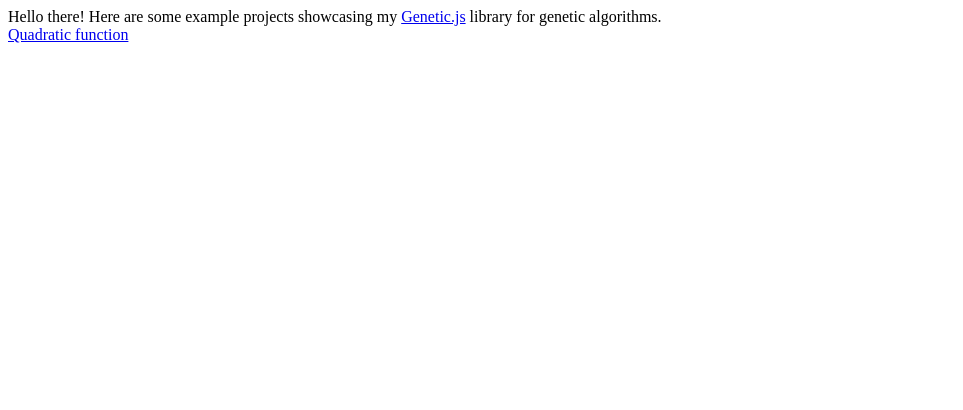
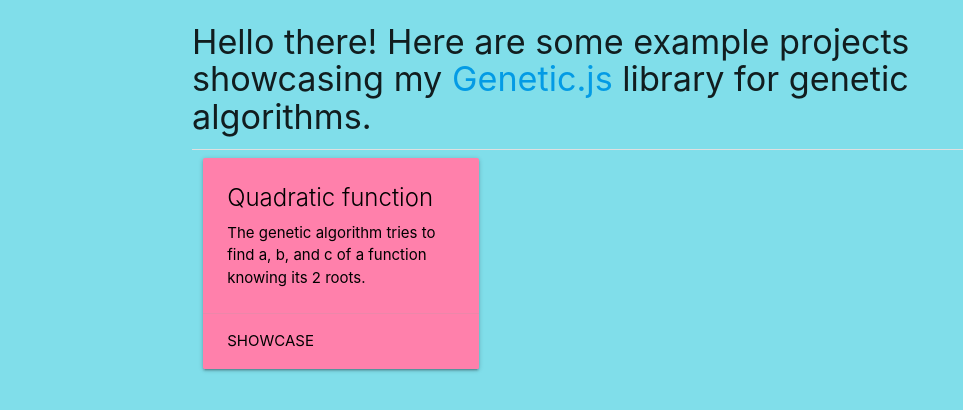
Before and after one commit to shilangyu/genetic.ts, a website: page docs/index.html in a window 1280 px wide. Shown: the whole page, without its empty margins (0-963 px from the left). Drawn offline with nearby package versions, Linux system fonts and the light colour scheme.

Commit message:
visual enhancement

```diff
--- a/docs/index.html
+++ b/docs/index.html
@@ -1,14 +1,51 @@
 <!DOCTYPE html>
 <html>
-<head>
-	<meta charset="utf-8" />
-	<meta http-equiv="X-UA-Compatible" content="IE=edge">
-	<title>Genetic.js</title>
-	<meta name="viewport" content="width=device-width, initial-scale=1">
-</head>
-<body>
-	Hello there! Here are some example projects showcasing my <a href="https://github.com/shilangyu/Genetic.js">Genetic.js</a> library for genetic algorithms. <br>
+	<head>
+		<meta charset="utf-8" />
+		<meta http-equiv="X-UA-Compatible" content="IE=edge" />
+		<title>Genetic.js</title>
+		<link
+			rel="stylesheet"
+			href="https://cdnjs.cloudflare.com/ajax/libs/materialize/1.0.0/css/materialize.min.css"
+		/>
+		<link
+			rel="stylesheet"
+			href="https://fonts.googleapis.com/icon?family=Material+Icons"
+		/>
+		<script
+			src="https://cdnjs.cloudflare.com/ajax/libs/materialize/1.0.0/js/materialize.min.js"
+			defer
+		></script>
+		<meta name="viewport" content="width=device-width, initial-scale=1" />
+	</head>
+	<body class="container cyan lighten-3">
+		<h4>
+			Hello there! Here are some example projects showcasing my
+			<a href="https://github.com/shilangyu/Genetic.js">Genetic.js</a> library
+			for genetic algorithms.
+		</h4>
+		<div class="divider"></div>
+		<div class="row" id="previews"></div>
 
-	<a href="./quadratic_function.html">Quadratic function</a>
-</body>
+		<script>
+			const Card = (title, desc, href) => `
+				<div class="col s12 m6 l4">
+					<div class="card pink accent-1 hoverable">
+						<div class="card-content black-text">
+							<span class="card-title">${title}</span>
+							<p>${desc}</p>
+						</div>
+						<div class="card-action">
+							<a href="${href}" class="black-text">Showcase</a>
+						</div>
+					</div>
+				</div>
+			`
+			document.querySelector('#previews').innerHTML = Card(
+				'Quadratic function',
+				'The genetic algorithm tries to find a, b, and c of a function knowing its 2 roots.',
+				'./quadratic_function.html'
+			)
+		</script>
+	</body>
 </html>
```
Also changed, not shown: docs/quadratic_function.html (+10 -4 lines).
